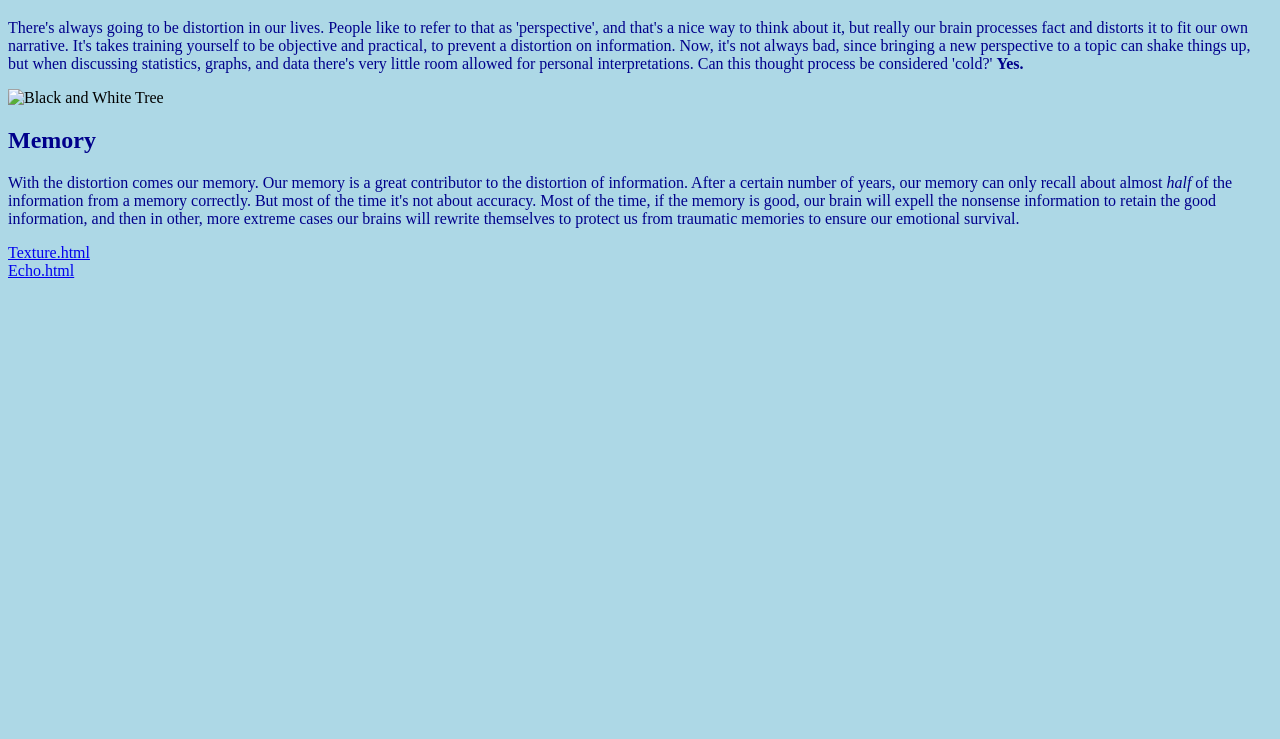
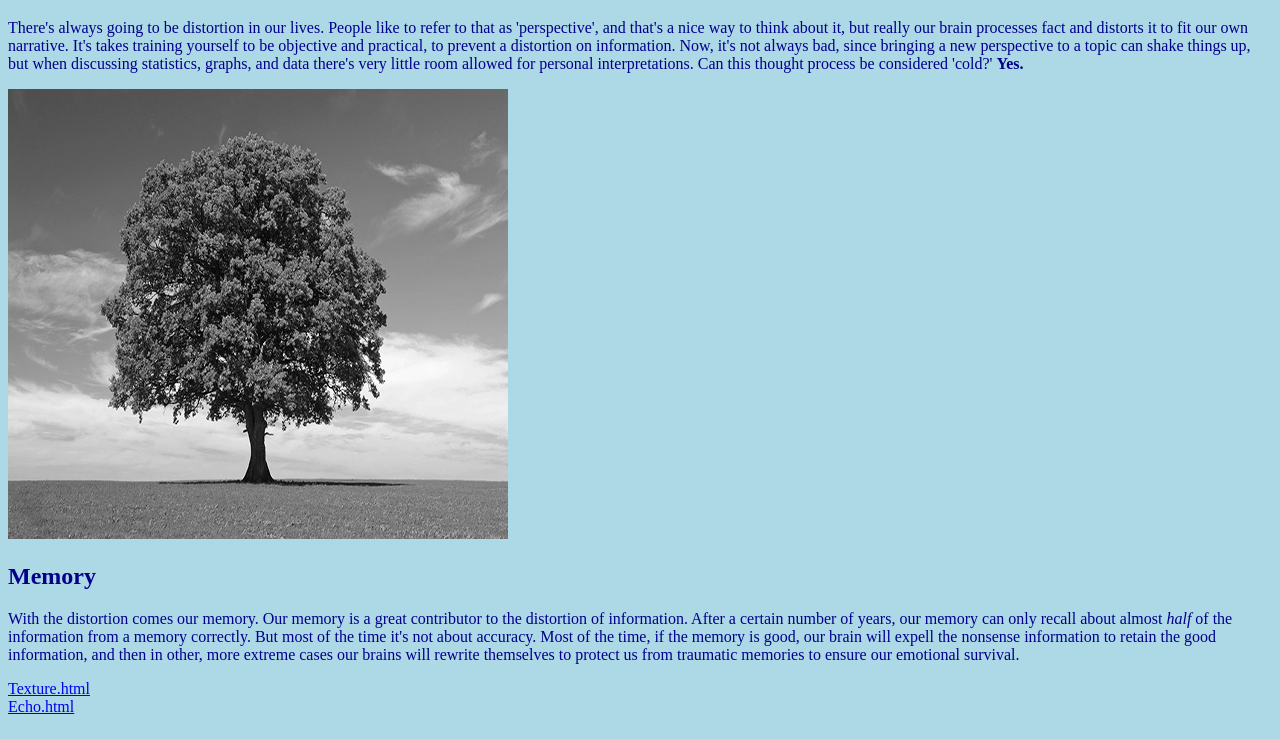
Before and after one commit to dfg7-blue/dfg7-blue.github.io, a plain HTML site: page pages/intro.html in a window 1280 px wide. Shown: the part 61-800 px from the top of the page. Drawn offline with Linux system fonts and the light colour scheme.

Commit message:
Update intro.html

```diff
--- a/pages/intro.html
+++ b/pages/intro.html
@@ -16,7 +16,7 @@
             things up, but when discussing statistics, graphs, and data
             there's very little room allowed for personal interpretations.
             Can this thought process be considered 'cold?' <b>Yes.</b></p>
-          <img src="tree_glitch.jpg" alt="Black and White Tree">
+          <img src="../images/tree_glitch.jpg" alt="Black and White Tree">
         <h2 style="color: darkblue;">Memory</h2>
         <p style="color: darkblue;"> With the distortion comes our memory. Our memory is a great
             contributor to the distortion of information. After a certain
```
